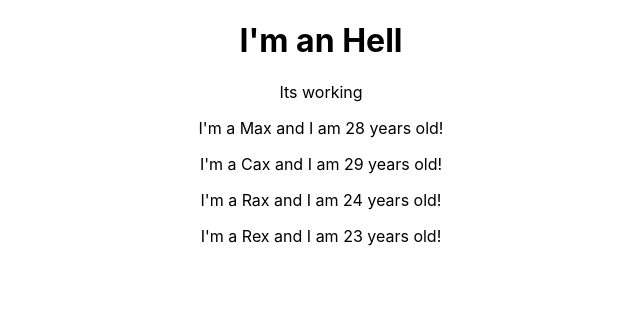
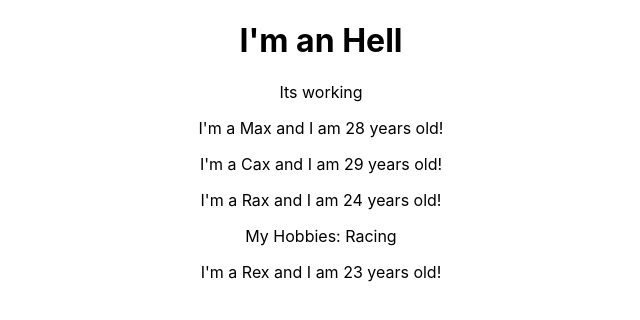
Before and after one commit to pyzen5/react, a React (Create React App) app: page / in a window 1280 px wide. Shown: the top 320 px of the page, without its empty margins (319-959 px from the left). Built offline with nearby package versions, Linux system fonts and the light colour scheme.

Commit message:
children props

```diff
--- a/src/Person/Person.js
+++ b/src/Person/Person.js
@@ -2,7 +2,12 @@
 
 const person = (props) => {
     // return <p>I'm a {props.name} and I am {Math.floor(Math.random() * 30)} years old!</p>
-    return <p>I'm a {props.name} and I am {props.age} years old!</p>
+    return (
+        <div>
+            <p>I'm a {props.name} and I am {props.age} years old!</p>
+            <p>{props.children}</p>
+        </div>
+    )
 }
 
 // class-based components - this.props
```
